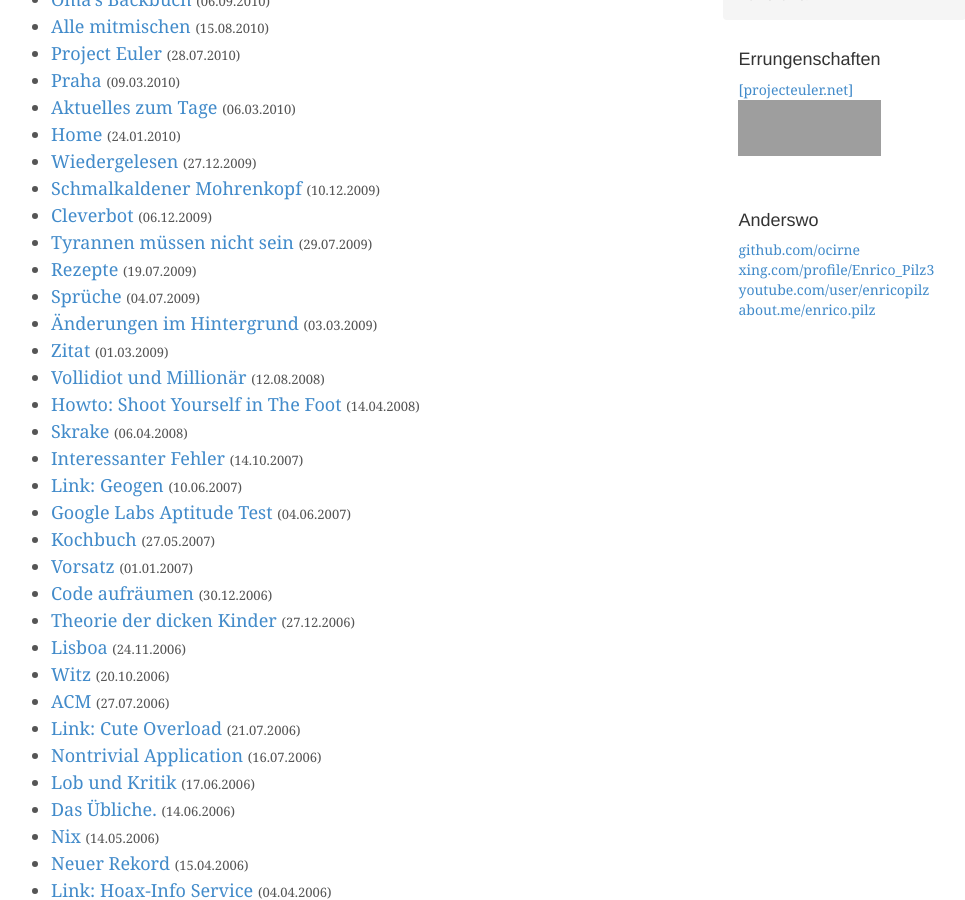
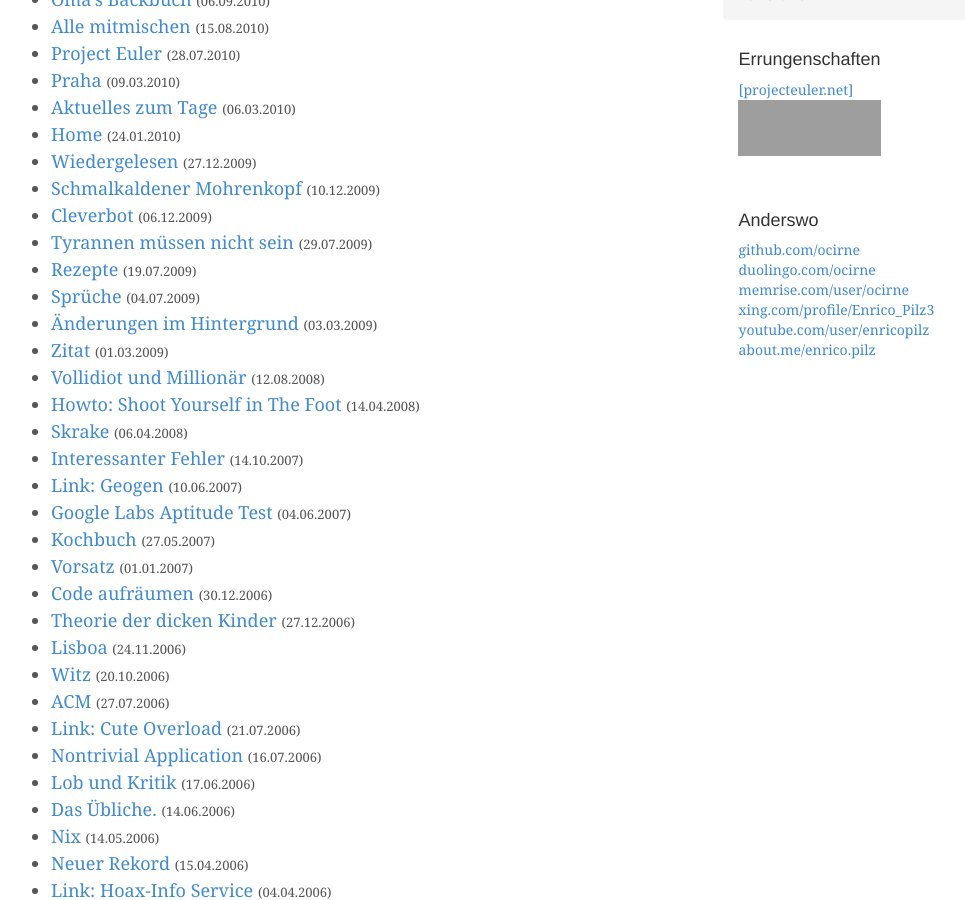
Before and after one commit to ocirne/enricopilz.de, a Jekyll site: the page built from index.md, in a window 1280 px wide and 900 px high, scrolled down 464 px, cut to the strip 0-900 px from the top of the window. Shown: the whole strip, without its empty margins (159-1124 px from the left). Built offline with Jekyll 4.4.1, drawn with Linux system fonts in a browser that asks for light colours; grey boxes are pictures that could not be loaded.

Commit message:
Add links to Duolingo and Memrise

```diff
--- a/_layouts/default.html
+++ b/_layouts/default.html
@@ -76,6 +76,8 @@
             <h4>Anderswo</h4>
             <ol class="list-unstyled">
               <li><a href="https://github.com/ocirne" title="GitHub">github.com/ocirne</a></li>
+              <li><a href="https://www.duolingo.com/ocirne" title="Duolingo">duolingo.com/ocirne</a></li>
+              <li><a href="http://www.memrise.com/user/ocirne/" title="Memrise">memrise.com/user/ocirne</a></li>
               <li><a href="https://www.xing.com/profile/Enrico_Pilz3" title="Xing">xing.com/profile/Enrico_Pilz3</a></li>
               <li><a href="http://www.youtube.com/user/enricopilz" title="YouTube">youtube.com/user/enricopilz</a></li>
               <li><a href="http://about.me/enrico.pilz" title="About.Me">about.me/enrico.pilz</a></li>
```
